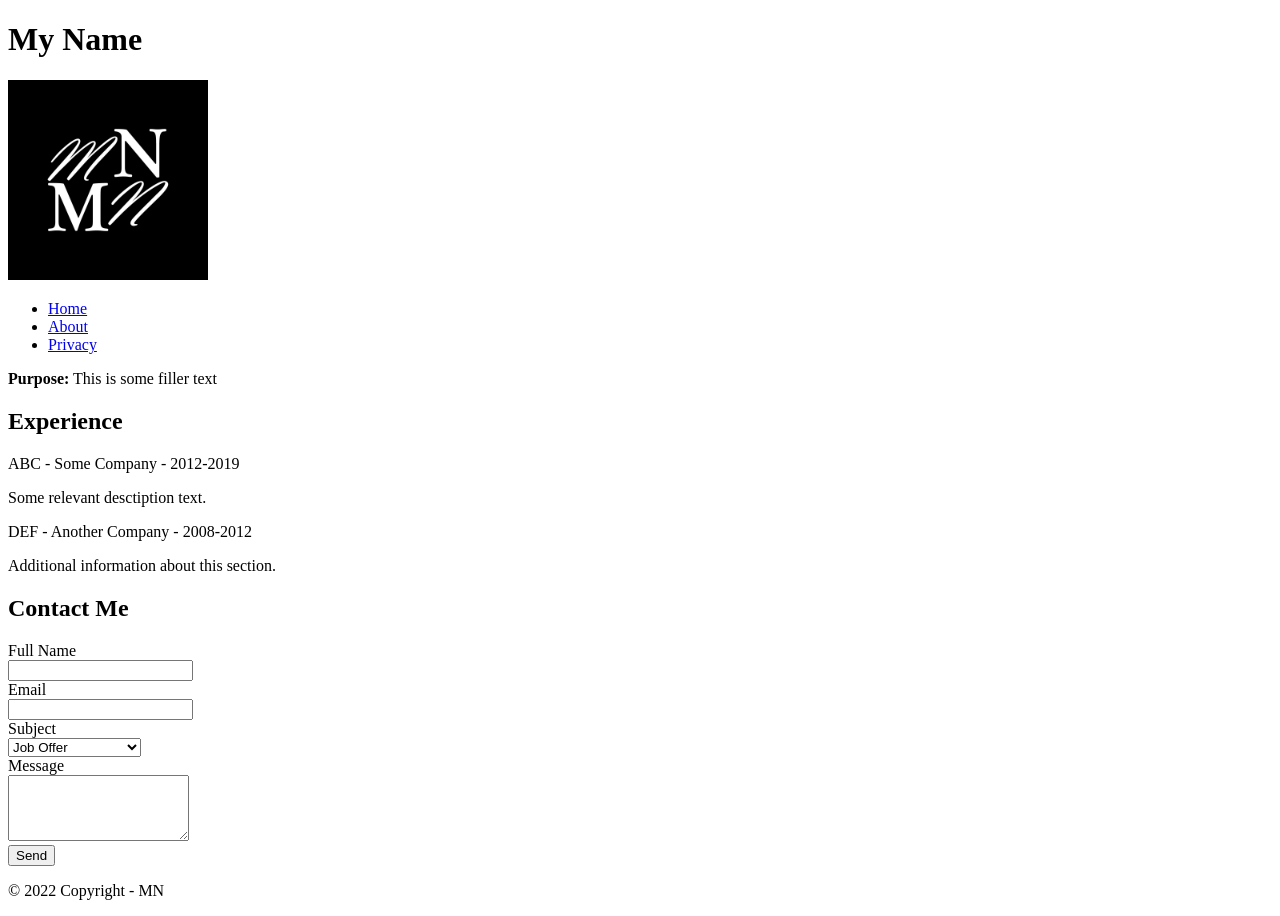
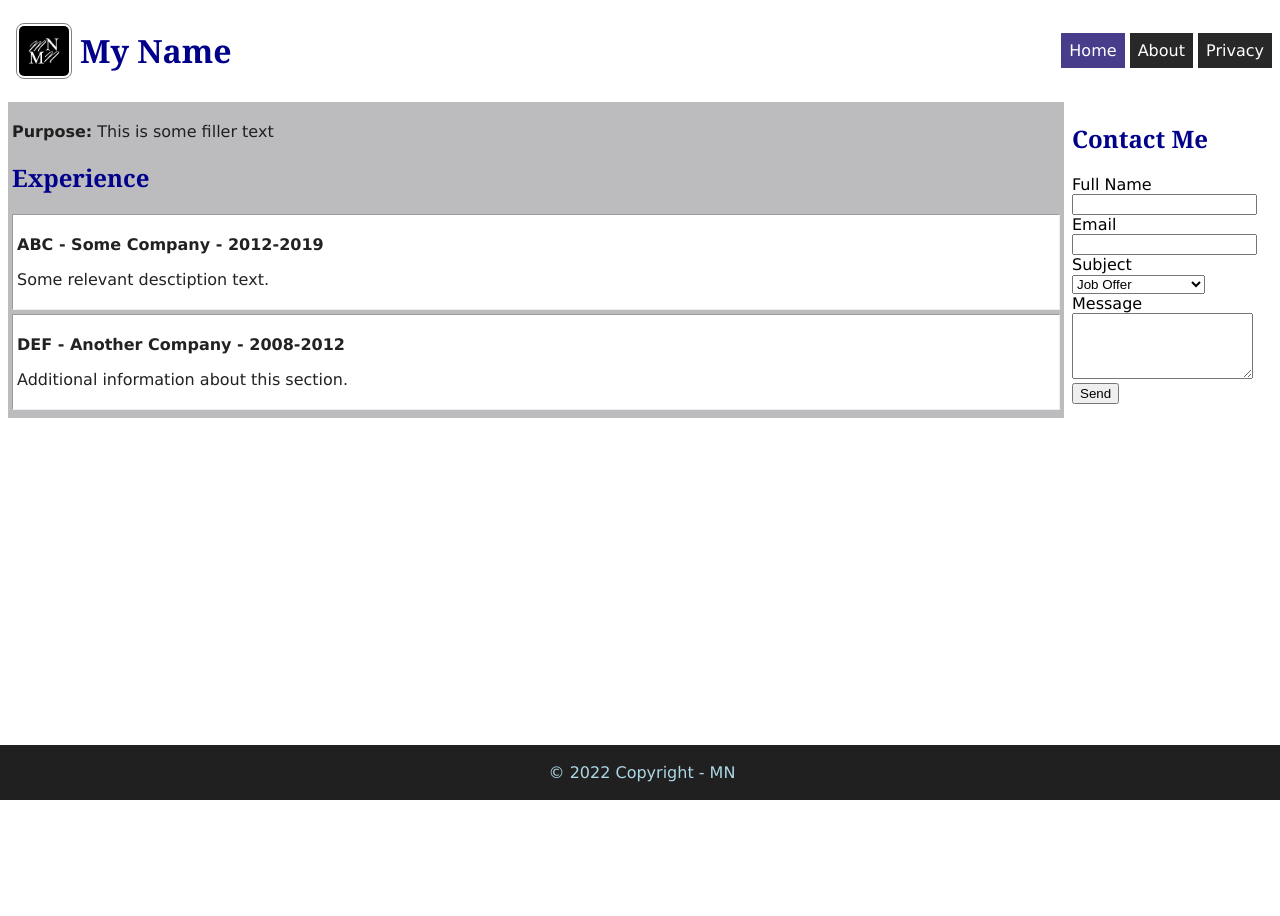
Before and after one commit to mnscript/pluralsight_01, a plain HTML site: page index.html in a window 1280 px wide. After the commit the page ends 800 px from the top, so only its background shows below. Drawn offline with Linux system fonts and the light colour scheme.

Commit message:
Created CSS file, added IDs and classes to index HTML

```diff
--- a/index.html
+++ b/index.html
@@ -5,16 +5,18 @@
 
     <meta charset="utf-8">
     <title>Test Resume Page</title>
-
+    <link rel="stylesheet" href="site.css">
   </head>
   <!--Content-->
   <body>
+    <div class="container">
 
       <header>
-        <h1>My Name</h1>
-        <img src="img/social-logo-web-1000px.png" alt="MN" width="200px">
-        <ul>
-          <li><a href="index.html">Home</a></li>
+          <img id="portrait" src="img/social-logo-web-1000px.png" alt="MN">
+          <h1 id="siteName">My Name</h1>
+
+          <ul id="menu">
+            <li class="active"><a href="index.html">Home</a></li>
             <li><a href="about.html">About</a></li>
             <li><a href="privacy.html">Privacy</a></li>
           </ul>
@@ -23,16 +25,15 @@
       <main>
           <p> <strong>Purpose:</strong> This is some filler text</p>
           <h2>Experience</h2>
-        <div>
-          <p>ABC - Some Company - 2012-2019</p>
+          <div class="experience">
+            <p class="title">ABC - Some Company - 2012-2019</p>
             <p>Some relevant desctiption text.</p>
           </div>
-        <div>
-          <p>DEF - Another Company - 2008-2012</p>
+          <div class="experience">
+            <p class="title">DEF - Another Company - 2008-2012</p>
             <p>Additional information about this section.</p>
           </div>
       </main>
-
 
       <aside>
         <h2>Contact Me</h2>
@@ -75,5 +76,7 @@
         <p>&copy; 2022 Copyright - MN</p>
       </footer>
 
+    </div>
   </body>
+
 </html>
--- /dev/null
+++ b/site.css
@@ -0,0 +1,96 @@
+body{
+  font-family: Geneva, Verdana, Tahoma, sans-serif;
+}
+
+main {
+  background-color: #BCBCBF;
+  padding: 4px;
+  color: #202020;
+  grid-area: main;
+}
+
+aside {
+  grid-area: aside;
+}
+
+h1, h2 {
+  color: darkblue;
+  font-family: Georgia, 'Times New Roman', Times, serif;
+}
+
+#portrait {
+  border: 1px solid #808080;
+  border-radius: 8px;
+  padding: 2px;
+  margin: 8px;
+  width: 50px;
+}
+
+.experience {
+  border: inset 1px;
+  margin-bottom: 4px;
+  padding: 4px;
+  background-color: white;
+  color: #222;
+}
+
+.experience .title {
+  font-weight: bold;
+}
+
+footer {
+  text-align: center;
+  background-color: #202020;
+  color: lightblue;
+  padding: 2px;
+  position: fixed;
+  bottom: 0;
+  left: 0;
+  width: 100%;
+  grid-area: footer;
+}
+
+#menu {
+  /*float: right;*/
+  margin-left: auto;
+}
+
+#menu li{
+  display: inline;
+  padding: 8px;
+  background-color: rgb(40, 40, 40);
+  color: white;
+}
+
+#menu li a{
+  color: white;
+  text-decoration: none;
+}
+
+#menu li.active{
+  background-color: darkslateblue;
+}
+
+header {
+  display: flex;
+  justify-content: space-between;
+  align-items: center;
+  grid-area: header;
+}
+
+/*
+header #portrait, header #siteName, header #menu {
+  display: inline;
+  vertical-align: middle;
+}
+*/
+
+.container {
+  display: grid;
+  grid-template-areas:
+    "header header"
+    "main aside"
+    "footer footer";
+  grid-template-columns: auto 200px;
+  grid-gap: 8px;
+}
```
Lines whose indentation alone changed are shown as unchanged.
